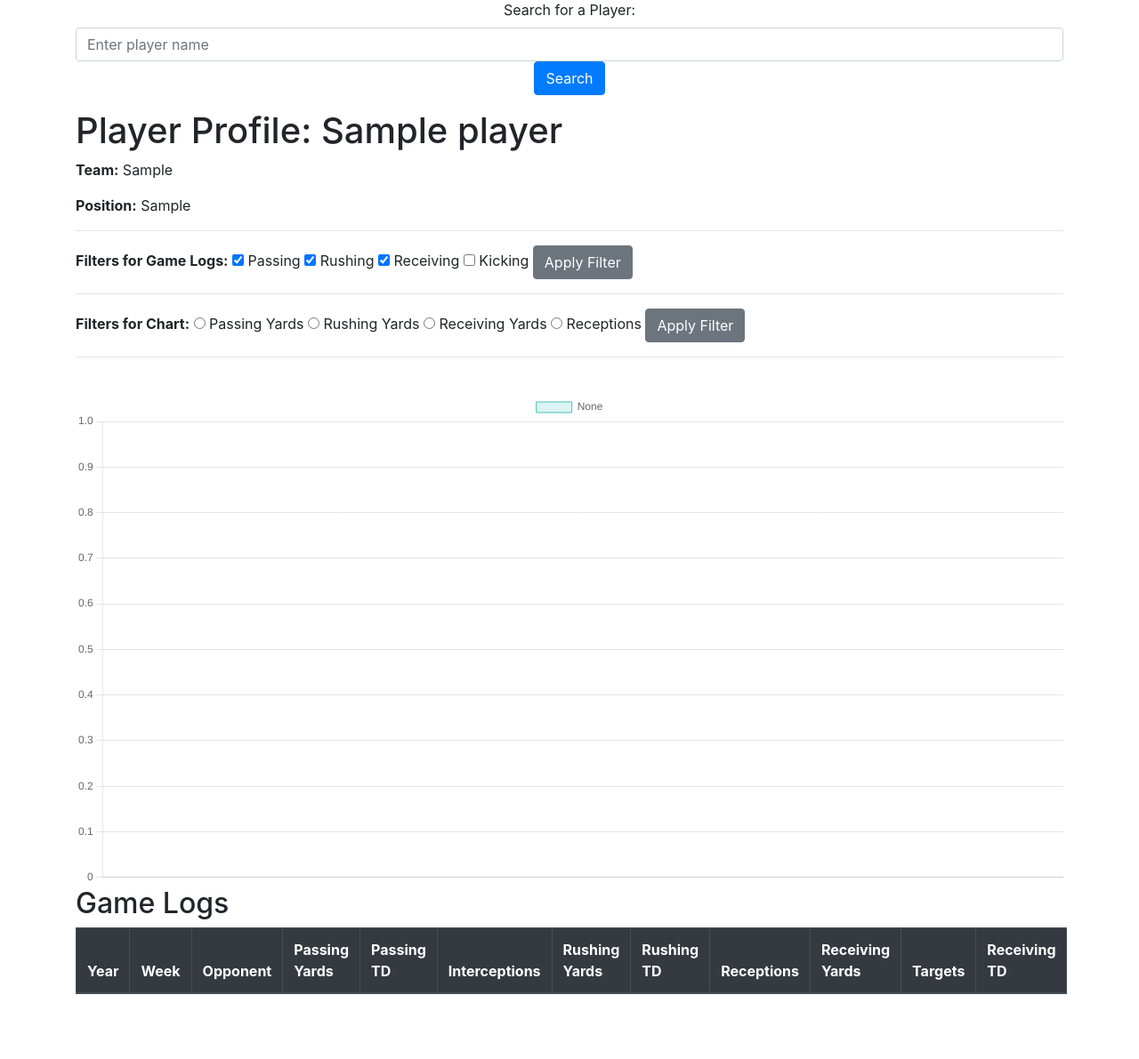
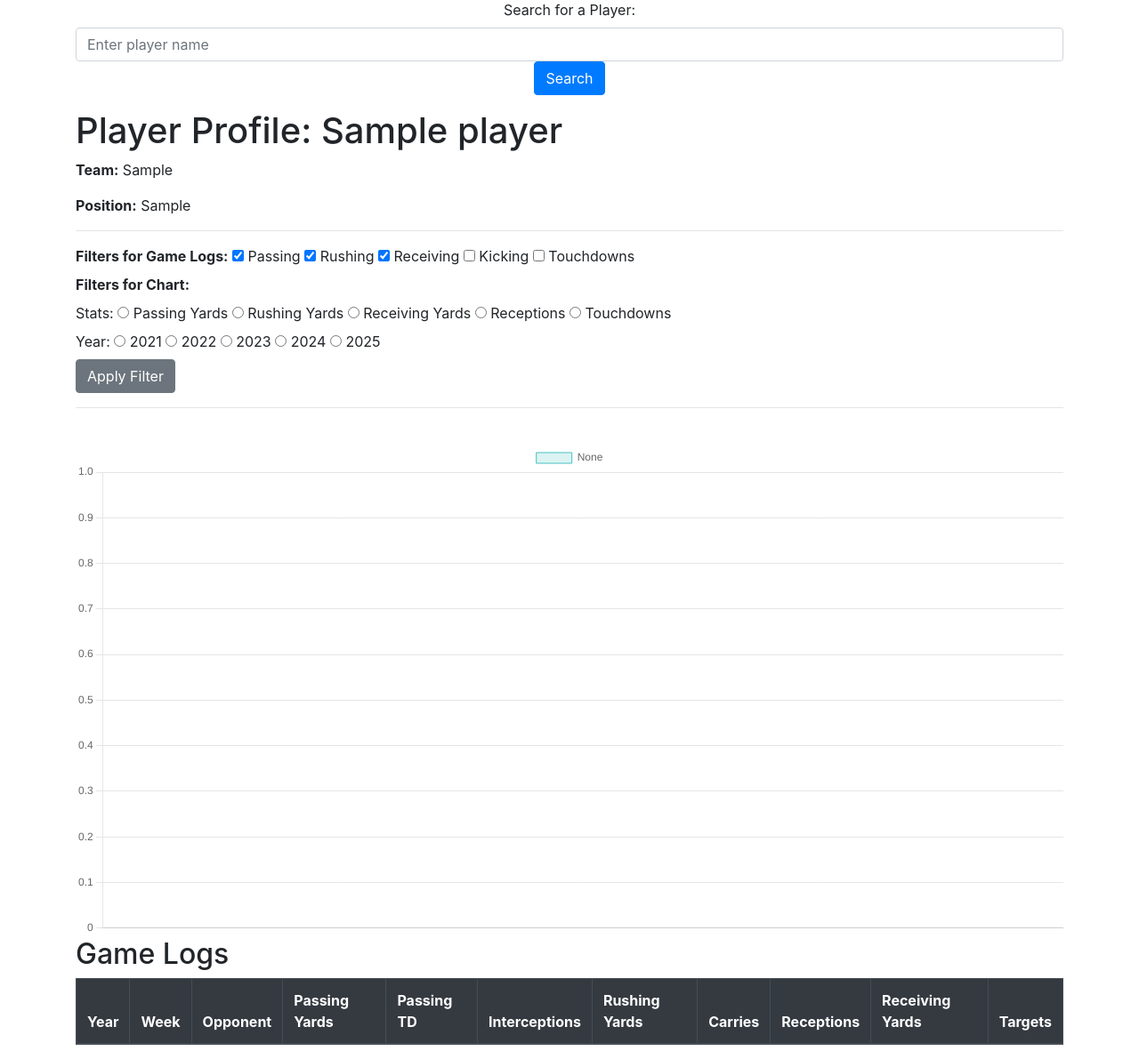
Before and after one commit to ericanderson00/nfl-research-tool, a Flask app: page /playerProfile/1 in a window 1280 px wide. Shown: the part 81-1272 px from the top of the page at 89% size. Before the commit the page ends 1199 px from the top, so only its background shows below. Run offline with Flask 3, Linux system fonts and the light colour scheme; a user stored in the database is signed in; tables that the repository leaves empty hold one stand-in row (values such as "Sample post"); lists and menus that the app fills with data are empty; some libraries are stand-ins or nearby versions.

Commit message:
added changes to gamelog table and implemented year filter for bar graph

```diff
--- a/website/templates/player_profile.html
+++ b/website/templates/player_profile.html
@@ -31,24 +31,29 @@
         <input type="checkbox" name="tableFilter" value="rushing" {% if 'rushing' in table_filters %}checked{% endif %}> Rushing
         <input type="checkbox" name="tableFilter" value="receiving" {% if 'receiving' in table_filters %}checked{% endif %}> Receiving
         <input type="checkbox" name="tableFilter" value="kicking" {% if 'kicking' in table_filters %}checked{% endif %}> Kicking
-
-        <button type="submit" name="action" value="filter_gamelogs" class="btn btn-secondary">Apply Filter</button>
+        <input type="checkbox" name="tableFilter" value="touchdowns" {% if 'touchdowns' in table_filters %}checked{% endif %}> Touchdowns
     </div>
 
-</form>
-
-<!--test code-->
-<hr />
-<form method="POST" action="{{ url_for('views.playerProfile', player_id=player.playerID) }}">
-    <div class="d-inline">
+    <div >
         <label><strong>Filters for Chart: </strong></label>
+        <br/>
+        <label> Stats:</label>
         <input type="radio" name="barFilter" value="passYards" {% if bar_filters == 'passYards' %}checked{% endif %}> Passing Yards
         <input type="radio" name="barFilter" value="rushYards" {% if bar_filters == 'rushYards' %}checked{% endif %}> Rushing Yards
         <input type="radio" name="barFilter" value="recYds" {% if bar_filters == 'recYds' %}checked{% endif %}> Receiving Yards
         <input type="radio" name="barFilter" value="receptions" {% if bar_filters == 'receptions' %}checked{% endif %}> Receptions
+        <input type="radio" name="barFilter" value="touchdowns" {% if bar_filters == 'touchdowns' %}checked{% endif %}> Touchdowns
+        <br/>
 
-        <button align="inline" type="submit" name="action" value="filter_chart" class="btn btn-secondary">Apply Filter</button>
+        <label>Year: </label>
+        <input type="radio" name="yearFilter" value="2021" {% if year_filter == '2021' %}checked{% endif %}> 2021
+        <input type="radio" name="yearFilter" value="2022" {% if year_filter == '2022' %}checked{% endif %}> 2022
+        <input type="radio" name="yearFilter" value="2023" {% if year_filter == '2023' %}checked{% endif %}> 2023
+        <input type="radio" name="yearFilter" value="2024" {% if year_filter == '2024' %}checked{% endif %}> 2024
+        <input type="radio" name="yearFilter" value="2025" {% if year_filter == '2025' %}checked{% endif %}> 2025
+
     </div>
+    <button align="center" type="submit" name="action" value="filter_chart" class="btn btn-secondary">Apply Filter</button>
 </form>
 <hr />
 
@@ -76,21 +81,22 @@
                 {% endif %}
                 {% if 'rushing' in table_filters %}
                     <th>Rushing Yards</th>
-                    <th>Rushing TD</th>
+                    <th>Carries</th>
                 {% endif %}
                 {% if 'receiving' in table_filters %}
                     <th>Receptions</th>
                     <th>Receiving Yards</th>
                     <th>Targets</th>
-                    <th>Receiving TD</th>
                 {% endif %}
-                {% if 'kicking' in table_filters %}
-                    <th>Kicking</th>
+                {% if 'touchdowns' in table_filters %}
+                    <th>Rushing TD</td>
+                    <th>Receiving TD</td>
+                    <th>Total Touchdowns</th>
                 {% endif %}
             </tr>
         </thead>
         <tbody>
-            {% for log in game_logs %}
+            {% for log in game_logs_desc %}
             <tr>
                 <td>{{ log.year }}</td>
                 <td>{{ log.week }}</td>
@@ -104,7 +110,7 @@
 
                 {% if 'rushing' in table_filters %}
                     <td>{{ log.rushYards }}</td>
-                    <td>{{ log.rushTD }}</td>
+                    <td>{{ log.carries }}</td>
 
                 {% endif %}
 
@@ -112,7 +118,11 @@
                     <td>{{ log.receptions }}</td>
                     <td>{{ log.recYds }}</td>
                     <td>{{ log.targets }}</td>
+                {% endif %}
+                {% if 'touchdowns' in table_filters %}
+                    <td>{{ log.rushTD }}</td>
                     <td>{{ log.recTD }}</td>
+                    <td>{{ log.rushTD  + log.recTD}}</td>
                 {% endif %}
 
             </tr>
@@ -134,7 +144,16 @@
         }
 
         const updatedChartData = {
-            labels: [{% for log in game_logs2 %}'Week {{ log.week }}' {% if not loop.last %},{% endif %}{% endfor %}],
+            labels: [
+                {% for log in game_logs_asc %}
+                    {% if log.playerOpp == "Bye" %}
+                        'BYE'
+                    {%else%}
+                        '{{ log.year }}'
+                    {%endif%}
+                {% if not loop.last %},{% endif %}
+            {% endfor %}
+            ],
             datasets: [{
                 label: barLabel,
                 data: barData,
@@ -152,6 +171,13 @@
                 scales: {
                     y: {
                         beginAtZero: true
+                    },
+                    x: {
+                        ticks: {
+                            font:{
+                                size: 10
+                            }
+                        }
                     }
                 }
             }
@@ -162,7 +188,7 @@
     document.addEventListener('DOMContentLoaded', function () {
         const initialBarLabel = '{{ bar_filters }}';
         const initialBarData = JSON.parse('{{ bar_data | tojson }}');
-        updateChart(initialBarLabel, initialBarData);
+        updateChart(initialBarLabel, initialBarData, );
     });
 
 </script>
--- a/website/views.py
+++ b/website/views.py
@@ -74,6 +74,9 @@ def playerProfile(player_id):
 
     table_filters = []
     bar_filters = None
+    year_filter_from_form = None
+    game_logs_asc_by_year = []
+
 
     # print(f"Searching for player with ID: {player_id}")
 
@@ -91,62 +94,56 @@ def playerProfile(player_id):
         table_filters = ['receiving']
     elif player.pos == 'TE':
         table_filters = ['receiving']
-    elif player.pos == 'TE':
-        table_filters = ['kicking']
     else:
         table_filters = ['passing', 'rushing', 'receiving']  # For all other positions, show all stats
 
     if request.method == 'POST':
         table_filters = request.form.getlist('tableFilter')
         bar_filters = request.form.get('barFilter')
+        year_filter_from_form = request.form.get('yearFilter')
         print(f"Selected table Filter: {table_filters}")
+        print(f"Selected year Filter: {year_filter_from_form}")
 
     #descending
-    game_logs = GameLog.query.filter_by(playerID=player_id).order_by(
+    game_logs_desc = GameLog.query.filter_by(playerID=player_id).order_by(
         GameLog.year.desc(), GameLog.week.desc()
     ).all()
 
     #ascending
-    game_logs2 = GameLog.query.filter_by(playerID=player_id).order_by(
+    game_logs_asc = GameLog.query.filter_by(playerID=player_id).order_by(
         GameLog.year.asc(), GameLog.week.asc()
     ).all()
 
+    game_logs_asc_test = GameLog.query.filter(GameLog.playerID==player_id, GameLog.year==year_filter_from_form).order_by(GameLog.week.asc()).all()
 
 
-    recYdsArr = []
-    receptionsArr = []
-    rushingYdsArr = []
-    passYardsArr= []
     barDataArr = []
-    print(bar_filters)
+    print(f"Selected bar filter: {bar_filters}")
     if bar_filters == 'passYards':
-        for i in game_logs2:
+        for i in game_logs_asc_test:
             barDataArr.append(i.passYards)
     elif bar_filters == 'rushYards':
-        for i in game_logs2:
+        for i in game_logs_asc_test:
             barDataArr.append(i.rushYards)
-    if bar_filters == 'recYds':
-        for i in game_logs2:
+    elif bar_filters == 'recYds':
+        for i in game_logs_asc_test:
             barDataArr.append(i.recYds)
-    if bar_filters == 'receptions':
-        for i in game_logs2:
+    elif bar_filters == 'receptions':
+        for i in game_logs_asc_test:
             barDataArr.append(i.receptions)
-
-
-        # barDataArr.append(i.bar_filters)
-        # recYdsArr.append(i.bar_filters)
-        # receptionsArr.append(i.bar_filters)
-        # rushingYdsArr.append(i.bar_filters)
-        # passYardsArr.append(i.bar_filters)
+    elif bar_filters == 'touchdowns':
+        for i in game_logs_asc_test:
+            totalTD = i.recTD + i.rushTD
+            barDataArr.append(totalTD)
 
     print(barDataArr)
 
     return render_template(
         "player_profile.html",
         player=player,
-        game_logs=game_logs,
-        game_logs2=game_logs2,
+        game_logs_desc=game_logs_desc,
+        game_logs_asc=game_logs_asc_test,
         table_filters=table_filters,
         bar_filters=bar_filters,
-        bar_data=barDataArr
+        bar_data=barDataArr,
     )
```
Also changed, not shown: migrations/versions/2bf032a05a8b_fix_foreign_key_relationship_between_.py (added, +63 -0 lines), populate_db.py (+1 -77 lines), scripts/fill_gamelog.py (renamed from fill_gamelog.py).
